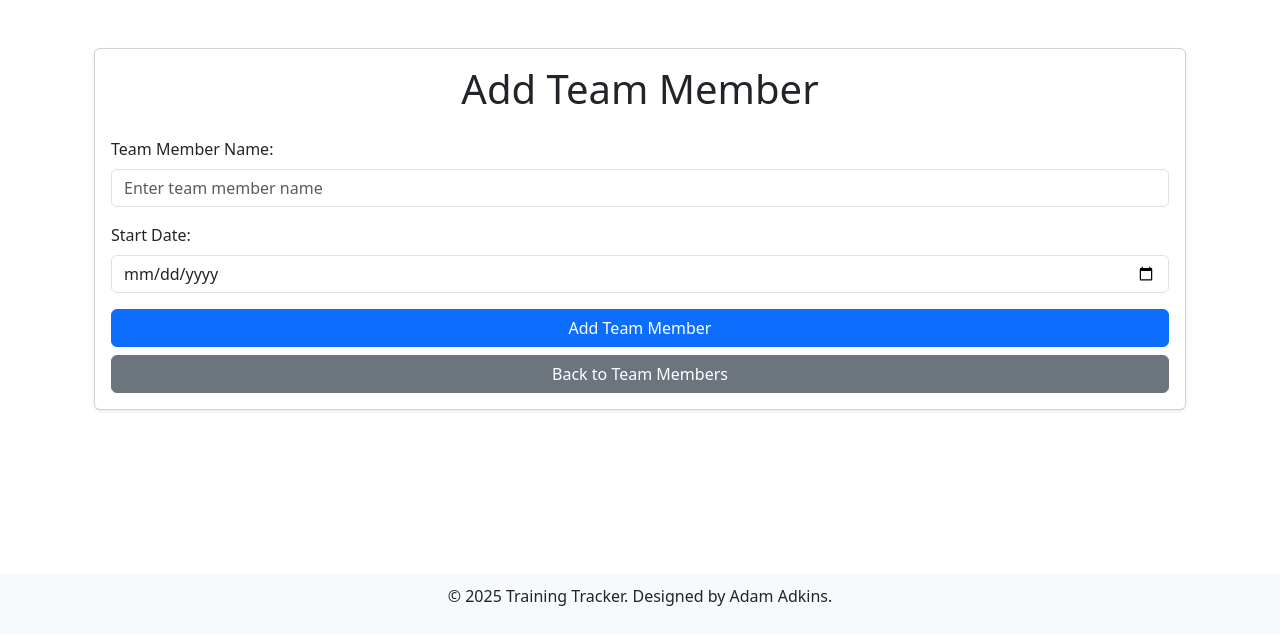
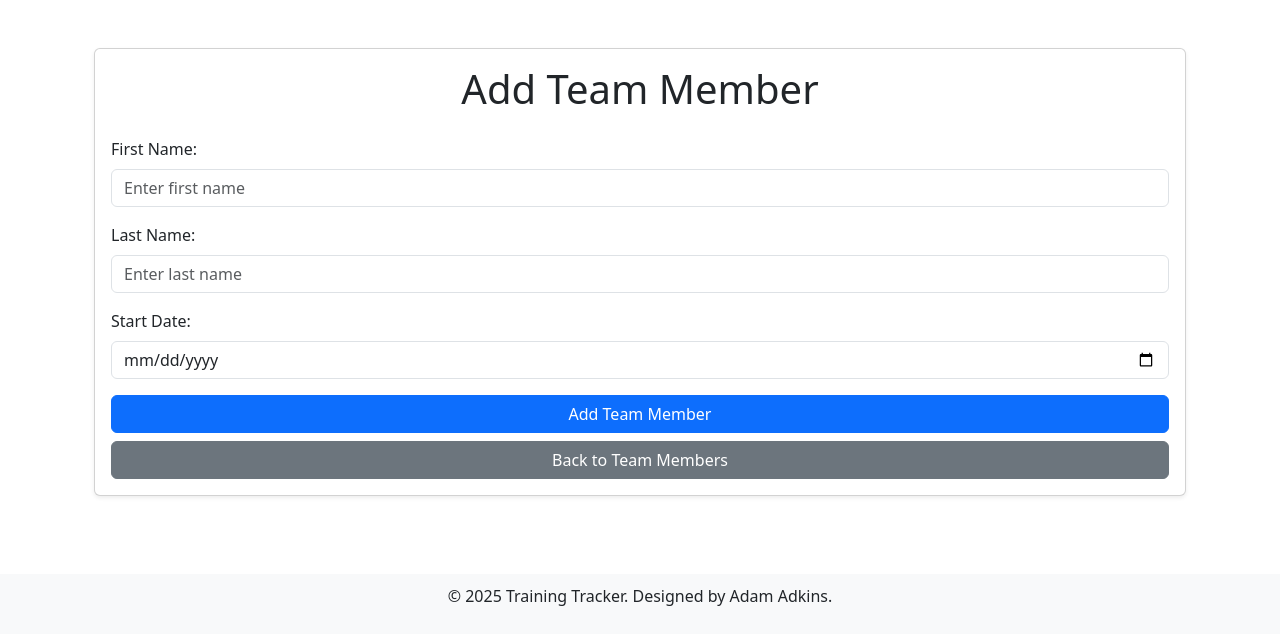
Before and after one commit to adamadkins/trainingtracker2, a Flask app: page /admin/add-team-member in a window 1280 px wide. Shown: the part 166-800 px from the top of the page. Run offline with Flask 3, Linux system fonts and the light colour scheme; a user stored in the database is signed in.

Commit message:
Implemented new features and fixes, including default admin recreation and user deletion logic.

```diff
--- a/app.py
+++ b/app.py
@@ -52,13 +52,14 @@ mail = Mail(app)
 class User(db.Model, UserMixin):
     id = db.Column(db.Integer, primary_key=True)
     username = db.Column(db.String(80), unique=True, nullable=False)
-    first_name = db.Column(db.String(50), nullable=False)  # First Name
-    last_name = db.Column(db.String(50), nullable=False)  # Last Name
+    first_name = db.Column(db.String(50), nullable=False)
+    last_name = db.Column(db.String(50), nullable=False)
     email = db.Column(db.String(120), unique=True, nullable=False)
     phone_number = db.Column(db.String(15), nullable=True)
     password = db.Column(db.String(120), nullable=False)
-    role = db.Column(db.String(20), nullable=False)  # 'admin' or 'trainer'
+    role = db.Column(db.String(20), nullable=False)
     is_active = db.Column(db.Boolean, default=False)
+    is_deleted = db.Column(db.Boolean, default=False)  # New field to mark deleted users
 
 
 class TrainingAssignment(db.Model):
@@ -283,7 +284,9 @@ def admin_dashboard():
 
     team_members_count = TeamMember.query.count()
     positions_count = Position.query.count()
-    users_count = User.query.count()
+
+    # Count users with is_deleted=False or include the logged-in user
+    users_count = User.query.filter((User.is_deleted == False) | (User.id == current_user.id)).count()
 
     return render_template(
         'admin_dashboard.html',
@@ -756,16 +759,17 @@ def invite_user():
         phone_number = request.form['phone_number']
         role = request.form['role']
 
-        # Generate invite token
-        token = serializer.dumps(email, salt='invite-token')
+        # Include the role in the invite token
+        token_data = {'email': email, 'role': role}
+        token = serializer.dumps(token_data, salt='invite-token')
         invite_link = url_for('register', token=token, _external=True)
 
-        # Send email invite
+        # Send email invite with correct role
         try:
             msg = Message(
-                subject='You Are Invited to Join as a Trainer',
+                subject=f"You Are Invited to Join as a {role.capitalize()}",
                 recipients=[email],
-                body=f"Hello,\n\nYou have been invited to join as a trainer. "
+                body=f"Hello,\n\nYou have been invited to join as a {role.capitalize()}. "
                      f"Please click the following link to complete your registration:\n\n{invite_link}\n\n"
                      f"If you did not expect this email, please ignore it.\n\n"
                      f"Best regards,\nYour Admin Team"
@@ -812,8 +816,10 @@ def edit_user(user_id):
 @app.route('/register/<token>', methods=['GET', 'POST'])
 def register(token):
     try:
-        email = serializer.loads(token, salt='invite-token', max_age=3600)
-    except:
+        token_data = serializer.loads(token, salt='invite-token', max_age=3600)
+        email = token_data['email']
+        role = token_data['role']  # Extract the role from the token
+    except Exception:
         flash('The invite link is invalid or has expired.', 'danger')
         return redirect(url_for('login'))
 
@@ -838,7 +844,7 @@ def register(token):
             username=username,
             email=email,
             password=hashed_password,
-            role='trainer',
+            role=role,  # Assign the role from the token
             is_active=True
         )
         db.session.add(new_user)
@@ -855,15 +861,24 @@ def register(token):
 def add_team_member():
     if current_user.role != 'admin':
         return "Unauthorized", 403
+
     if request.method == 'POST':
-        name = request.form['name']
+        first_name = request.form['first_name']
+        last_name = request.form['last_name']
         start_date_str = request.form['start_date']
         start_date = datetime.strptime(start_date_str, '%Y-%m-%d').date()
-        new_member = TeamMember(name=name, start_date=start_date)
+
+        # Combine first name and last name for compatibility with existing logic
+        full_name = f"{first_name} {last_name}"
+
+        # Create a new team member
+        new_member = TeamMember(name=full_name, start_date=start_date)
         db.session.add(new_member)
         db.session.commit()
+
         flash('Team member added successfully!', 'success')
         return redirect(url_for('list_team_members'))
+
     return render_template('add_team_member.html')
 
 
@@ -896,7 +911,9 @@ def list_positions():
 def list_users():
     if current_user.role != 'admin':
         return "Unauthorized", 403
-    users = User.query.all()  # Fetch all users from the database
+
+    # Exclude deleted users but ensure the logged-in user is visible
+    users = User.query.filter((User.is_deleted == False) | (User.id == current_user.id)).all()
     return render_template('list_users.html', users=users)
 
 
@@ -938,10 +955,14 @@ def delete_user(user_id):
         flash("You cannot delete your own account.", "danger")
         return redirect(url_for('list_users'))
 
-    db.session.delete(user)
-    db.session.commit()
+    try:
+        user.is_deleted = True  # Mark the user as deleted
+        db.session.commit()
+        flash(f"User '{user.first_name} {user.last_name}' marked as deleted successfully.", 'success')
+    except Exception as e:
+        db.session.rollback()
+        flash(f"Error deleting user: {str(e)}", 'danger')
 
-    flash(f"User '{user.first_name} {user.last_name}' deleted successfully.", 'success')
     return redirect(url_for('list_users'))
 
 
--- a/templates/add_team_member.html
+++ b/templates/add_team_member.html
@@ -18,8 +18,12 @@
             <h1 class="text-center mb-4">Add Team Member</h1>
             <form method="POST" action="/admin/add-team-member">
                 <div class="form-group mb-3">
-                    <label for="name" class="form-label">Team Member Name:</label>
-                    <input type="text" id="name" name="name" class="form-control" placeholder="Enter team member name" required>
+                    <label for="first_name" class="form-label">First Name:</label>
+                    <input type="text" id="first_name" name="first_name" class="form-control" placeholder="Enter first name" required>
+                </div>
+                <div class="form-group mb-3">
+                    <label for="last_name" class="form-label">Last Name:</label>
+                    <input type="text" id="last_name" name="last_name" class="form-control" placeholder="Enter last name" required>
                 </div>
                 <div class="form-group mb-3">
                     <label for="start_date" class="form-label">Start Date:</label>
```
Also changed, not shown: migrations/versions/1678b7e9a007_add_is_deleted_to_user.py (added, +32 -0 lines), templates/login.html (+17 -0 lines), instance/training.db.
